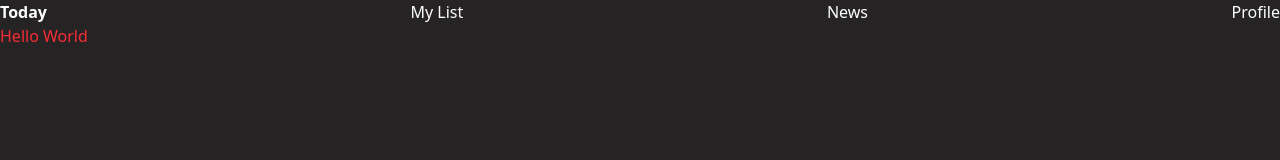
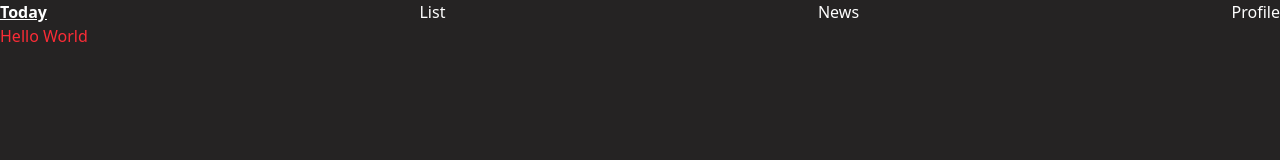
Before and after one commit to pawanpyakurel/react-learning-mwu, a React (Vite) app: page / in a window 1280 px wide. Shown: the top 160 px of the page. Built offline with nearby package versions, Linux system fonts and the light colour scheme.

Commit message:
basic components

```diff
--- /dev/null
+++ b/src/components/Button.tsx
@@ -0,0 +1,19 @@
+import type React from 'react';
+
+type ButtonProps = {
+  selected: string;
+  setSelected: React.Dispatch<React.SetStateAction<string>>;
+  label: string;
+};
+
+export const Button = ({ selected, setSelected, label }: ButtonProps) => {
+  return (
+    <button
+      className={`text-white cursor-pointer ${
+        selected === label ? 'font-bold underline' : ''
+      }`}
+      onClick={() => setSelected(label)}>
+      {label}
+    </button>
+  );
+};
--- a/src/container/Header.tsx
+++ b/src/container/Header.tsx
@@ -1,30 +1,31 @@
 import { useState } from 'react';
+import { Button } from '../components/Button';
 
 export const Header = () => {
-  const [selected, setSelected] = useState('');
+  const [selected, setSelected] = useState('Today');
 
   return (
     <div className='flex flex-row justify-between items-center'>
-      <button
-        className='text-white font-bold'
-        onClick={() => setSelected('today')}>
-        Today
-      </button>
-      <button
-        className='text-white'
-        onClick={() => setSelected('mylist')}>
-        My List
-      </button>
-      <button
-        className='text-white'
-        onClick={() => setSelected('news')}>
-        News
-      </button>
-      <button
-        className='text-white'
-        onClick={() => setSelected('profile')}>
-        Profile
-      </button>
+      <Button
+        selected={selected}
+        setSelected={setSelected}
+        label='Today'
+      />
+      <Button
+        selected={selected}
+        setSelected={setSelected}
+        label='List'
+      />
+      <Button
+        selected={selected}
+        setSelected={setSelected}
+        label='News'
+      />
+      <Button
+        selected={selected}
+        setSelected={setSelected}
+        label='Profile'
+      />
     </div>
   );
 };
```
